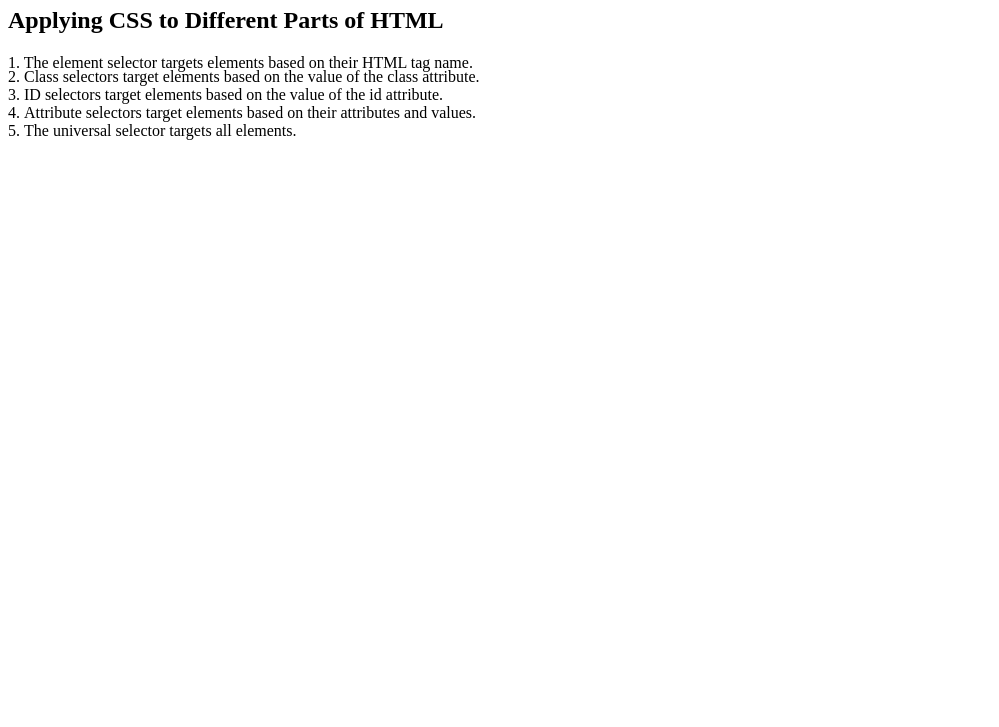
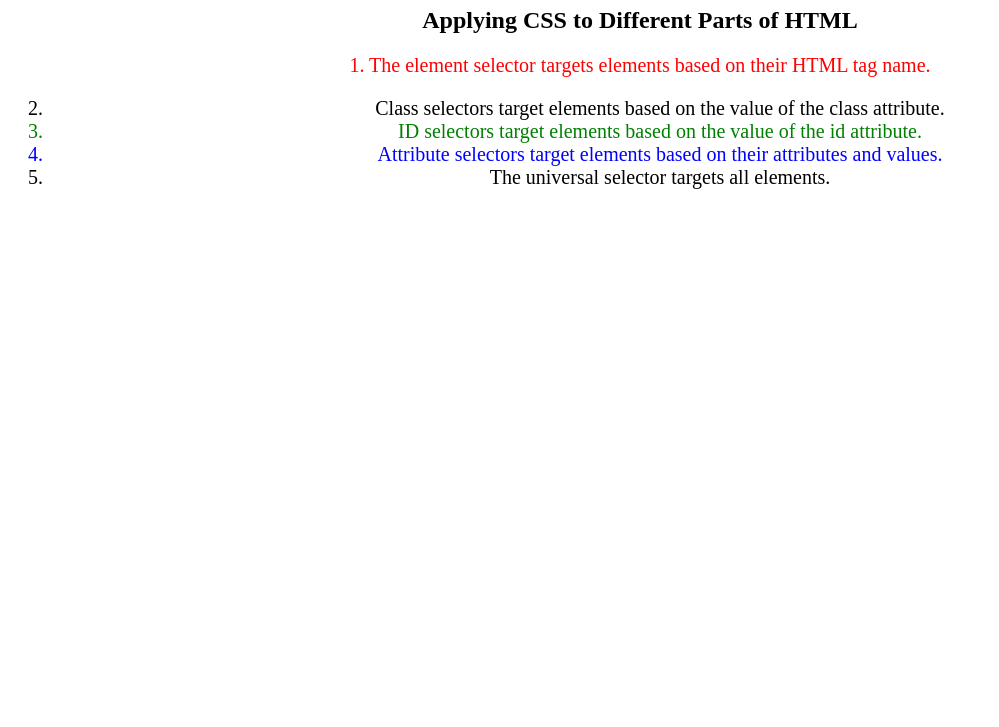
Before and after one commit to varsharajeshrp/FullStackDeveloper, a plain HTML site: page CSS SELECTORS/5.3+CSS+Selectors/5.3 CSS Selectors/index.html in a window 1280 px wide. Shown: the part 73-800 px from the top of the page, without its empty margins (0-999 px from the left). Drawn offline with Linux system fonts and the light colour scheme.

Commit message:
Add new CSS rules for styling elements

```diff
--- a/CSS SELECTORS/5.3+CSS+Selectors/5.3 CSS Selectors/style.css
+++ b/CSS SELECTORS/5.3+CSS+Selectors/5.3 CSS Selectors/style.css
@@ -1,7 +1,20 @@
-ol {
+l {
   margin-left: -40px;
   margin-top: -20px;
   list-style-position: inside;
 }
-
-/* Write your CSS below, don't change the rules above. */
+p {
+  color:red;
+}
+.note {
+  font-size: 20px;
+}
+#id-selector-demo {
+  color:green;
+}
+li[value="4"] {
+  color:blue;
+}
+* {
+  text-align:center;
+}
```
